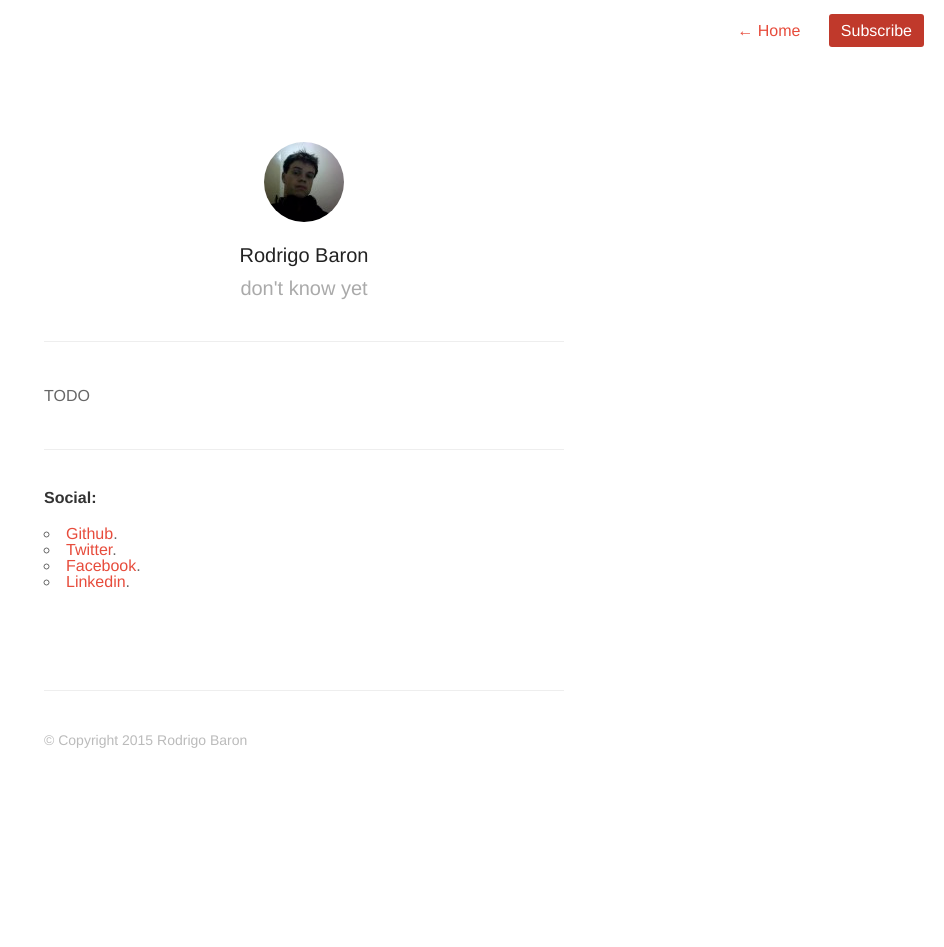
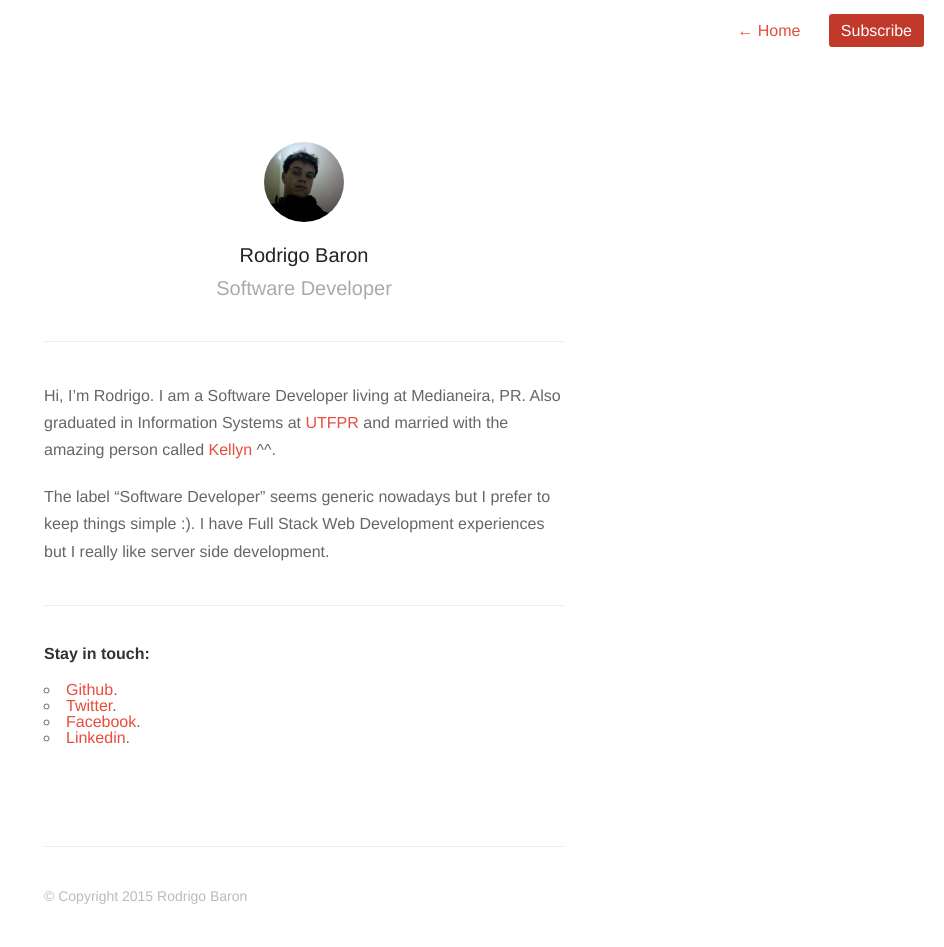
Before and after one commit to rodrigobaron/rodrigobaron.github.io, a Jekyll site: the page built from about.md, in a window 1280 px wide. Shown: the whole page, without its empty margins (336-1280 px from the left). Built offline with Jekyll 4.4.1, drawn with Linux system fonts in a browser that asks for light colours; nearby versions of some CDN libraries; Markdown is read by kramdown in place of the engine named in the settings; before the commit the page ends 900 px from its top, so only the background shows below that.

Commit message:
update about

```diff
--- a/_config.yml
+++ b/_config.yml
@@ -1,6 +1,6 @@
 name: Rodrigo Baron
-description: don't know yet
-meta_description: "Rodrigo Baron, Blogging about programmable things.. or not"
+description: Software Developer
+meta_description: "Rodrigo Baron, Blogging about programmable things.. and other stuffs"
 
 aboutPage: true
 
--- a/about.md
+++ b/about.md
@@ -4,11 +4,16 @@ permalink: about/
 profile: true
 ---
 
-TODO
+Hi, I'm Rodrigo. I am a Software Developer living at Medianeira, PR. Also
+graduated in Information Systems at [UTFPR](http://www.utfpr.edu.br/) and
+married with the amazing person called [Kellyn](https://twitter.com/**) ^^.
+
+The label "Software Developer" seems generic nowadays but I prefer to keep
+things simple :). I have Full Stack Web Development experiences but I really like server side development.
 
 ***
 
-#### Social:
+#### Stay in touch:
 
 * [Github](https://github.com/rodrigobaron).
 * [Twitter](https://twitter.com/rodrigobaron_).
```
